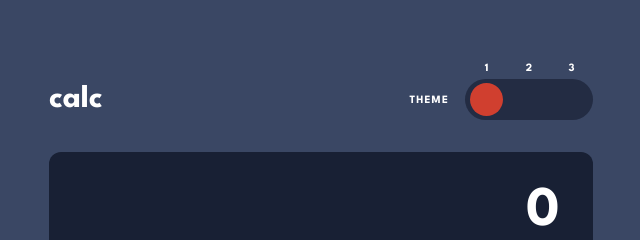
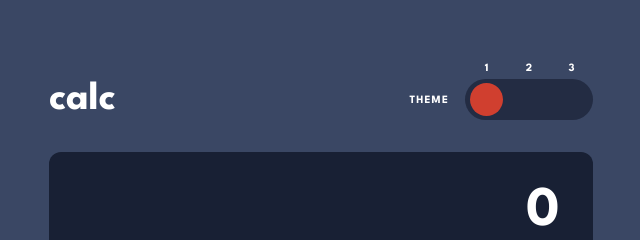
Before and after one commit to rickthor7/calculator-app, a plain HTML site: page index.html in a window 1280 px wide. Shown: the top 240 px of the page, 319-959 px from the left. Drawn offline with Linux system fonts and the light colour scheme.

Commit message:
Larger main heading

```diff
--- a/css/default.css
+++ b/css/default.css
@@ -163,6 +163,10 @@ body {
 	align-items: center;
 	color: var(--theme-body-text);
 	margin-bottom: 2rem;
+}
+
+.heading {
+	font-size: 2.5rem;
 }
 
 .toggle-switch-container {
```
